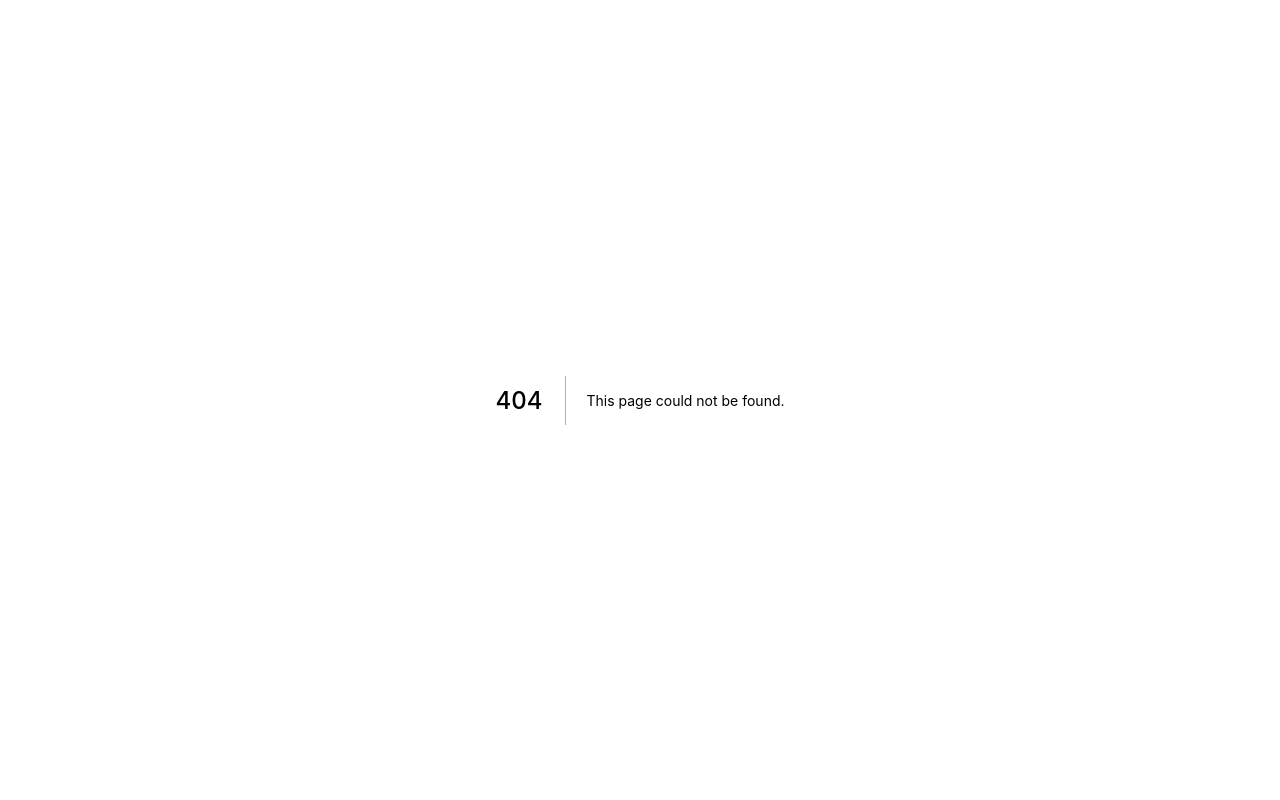
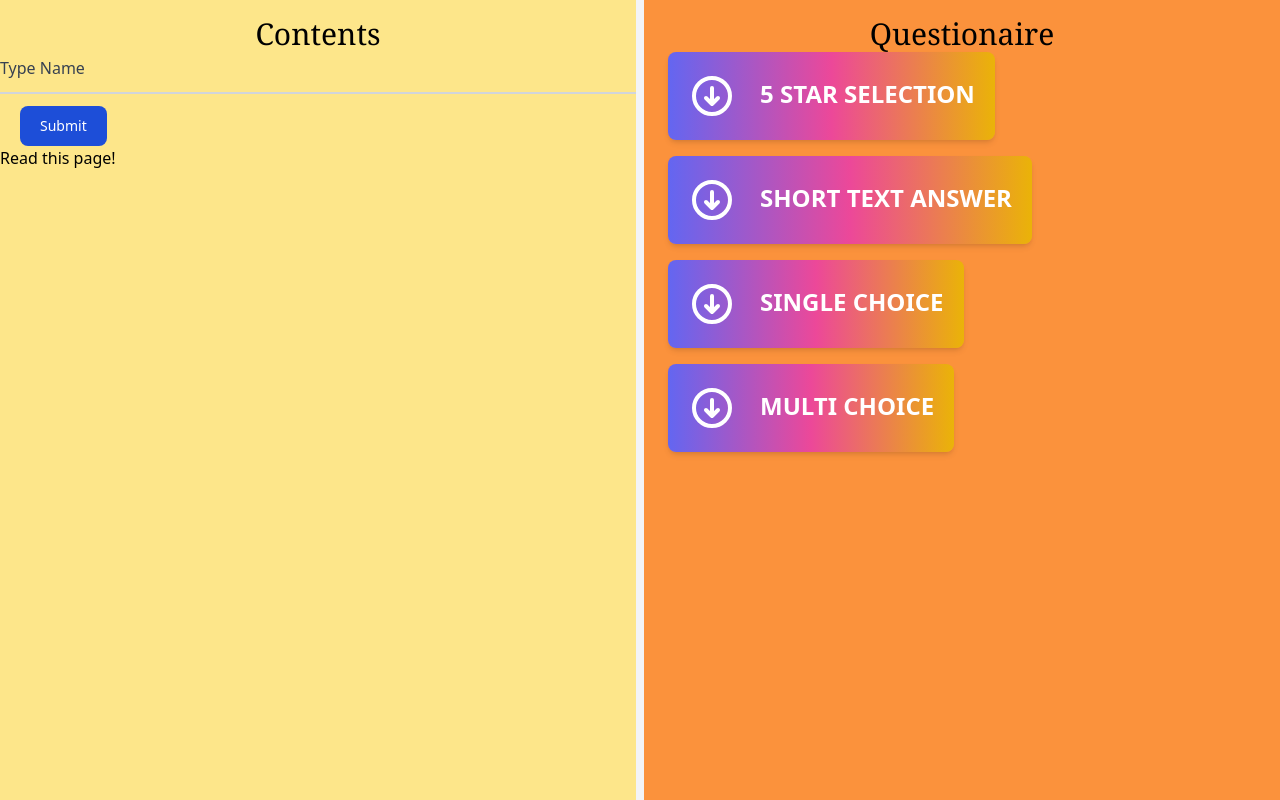
Before and after one commit to lyeqing/auto-questinair, a Next.js app: page /addType in a window 1280 px wide. Before the commit this address had no page. Built offline with nearby package versions, Linux system fonts and the light colour scheme.

Commit message:
added some more reducers

```diff
--- a/src/app/store.ts
+++ b/src/app/store.ts
@@ -4,10 +4,14 @@ import {
   ThunkAction,
 } from '@reduxjs/toolkit';
 import counterReducer from '../features/counter/counterSlice';
+import kanyeReducer from '../features/kanye/kanyeSlice';
+import typeListReducer from '../features/typeList/typeListSlice';
 
 export const store = configureStore({
   reducer: {
      counter: counterReducer,
+     kanyeQuote: kanyeReducer,
+     typeList:typeListReducer,
   },
 });
 
--- /dev/null
+++ b/src/components/shared/commonType.ts
@@ -0,0 +1,4 @@
+export type TypeListInsertValue = {
+  value: string;
+  index: number;
+};
--- /dev/null
+++ b/src/features/kanye/kanyeSlice.ts
@@ -0,0 +1,57 @@
+import {
+    AsyncThunk,
+  createAsyncThunk,
+  createSlice,
+} from '@reduxjs/toolkit';
+import axios from 'axios';
+import type { RootState } from '../../app/store';
+
+// here we are typing the types for the state
+export type KanyeState = {
+  data: { quote: string };
+  pending: boolean;
+  error: boolean;
+};
+
+const initialState: KanyeState = {
+  data: { quote: 'click that button' },
+  pending: false,
+  error: false,
+};
+
+// This action is what we will call using the dispatch in order to trigger the API call.
+export const getKanyeQuote: AsyncThunk<any, void, {}> = createAsyncThunk('kanye/kanyeQuote', async () => {
+  const response = await axios.get('https://api.kanye.rest/');
+
+  return response.data;
+});
+
+export const kanyeSlice = createSlice({
+  name: 'kanye',
+  initialState,
+  reducers: {
+// leave this empty here
+  },
+// The `extraReducers` field lets the slice handle actions defined elsewhere, including actions generated by createAsyncThunk or in other slices.
+// Since this is an API call we have 3 possible outcomes: pending, fulfilled and rejected. We have made allocations for all 3 outcomes.
+// Doing this is good practice as we can tap into the status of the API call and give our users an idea of what's happening in the background.
+  extraReducers: builder => {
+    builder
+      .addCase(getKanyeQuote.pending, state => {
+        state.pending = true;
+      })
+      .addCase(getKanyeQuote.fulfilled, (state, { payload }) => {
+// When the API call is successful and we get some data,the data becomes the `fulfilled` action payload
+        state.pending = false;
+        state.data = payload;
+      })
+      .addCase(getKanyeQuote.rejected, state => {
+        state.pending = false;
+        state.error = true;
+      });
+  },
+});
+
+export const selectKanye = (state: RootState) => state.kanyeQuote;
+
+export default kanyeSlice.reducer;
--- /dev/null
+++ b/src/features/typeList/typeListSlice.ts
@@ -0,0 +1,55 @@
+import {
+  createSlice,
+  PayloadAction,
+} from '@reduxjs/toolkit';
+import type { RootState } from '../../app/store';
+import { TypeListInsertValue } from '../../components/shared/commonType';
+
+// declaring the types for our state
+export type TypeListState = {
+  value: string[];
+};
+
+const initialState: TypeListState = {
+  value: [
+    '5 star selection',
+    'Short text answer',
+    'Single choice',
+    'Multi choice',
+  ],
+};
+
+export const typeListSlice = createSlice({
+  name: 'typeList',
+  initialState,
+// The `reducers` field lets us define reducers and generate associated actions.
+// In this example, 'increment', 'decrement' and 'incrementByAmount' are actions. They can be triggered from outside this slice, anywhere in the app.
+// So for example, if we make a dispatch to the 'increment' action here from the index page, it will get triggered and change the value of the state from 0 to 1.
+  reducers: {
+    addType: (state, action: PayloadAction<string>)  => {
+// Redux Toolkit allows us to write "mutating" logic in reducers.
+// It doesn't actually mutate the state because it uses the Immer library, which detects changes to a "draft state" and produces a brand new immutable state based off those changes
+      state.value.push(action.payload);
+    },
+    removeType: (state, action: PayloadAction<string>) => {
+      state.value = state.value.filter(v => v !== action.payload);
+    },
+// 'The increment by amount' action here, has one job and that is to take whatever value is passed to it and add that to state.value.
+// The PayloadAction type here is used to declare the contents of `action.payload`
+    insertType: (state, action: PayloadAction<TypeListInsertValue>) => {
+      state.value.splice(action.payload.index, 0, action.payload.value);
+    },
+  },
+});
+// Here we are just exporting the actions from this slice, so that we can call them anywhere in our app.
+export const {
+  addType,
+  removeType,
+  insertType,
+} = typeListSlice.actions;
+
+// calling the above actions would be useless if we could not access the data in the state. So, we use something called a selector which allows us to select a value from the state.
+export const selectTypeList = (state: RootState) => state.typeList.value;
+
+// exporting the reducer here, as we need to add this to the store
+export default typeListSlice.reducer;
--- /dev/null
+++ b/src/pages/addType.tsx
@@ -0,0 +1,67 @@
+import type { NextPage } from 'next';
+import Head from 'next/head';
+import Image from 'next/image';
+import { useState } from 'react';
+import { useAppDispatch, useAppSelector } from '../app/hooks';
+import { ElementButton } from '../components/elementButton';
+import { addType, selectTypeList } from '../features/typeList/typeListSlice';
+import Link from 'next/link';
+//import styles from '../styles/Home.module.css';
+
+const AddTypePage: NextPage = () => {
+  const [type, setType] = useState<string>('');
+  const dispatch = useAppDispatch();
+  const typeList = useAppSelector(selectTypeList);
+  const elementDisplay: JSX.Element[] = typeList.map((e) => (
+    <ElementButton key={e} fileName={e} />
+  ));
+  return (
+    <main className="bg-gray-100 dark:bg-gray-800 h-screen ">
+      <div className="grid auto-rows-auto grid-cols-2 gap-2 grid-flow-row">
+        <div className=" h-screen bg-amber-200">
+          <h1 className="w-full text-center font-serif text-3xl mt-4">
+            Contents
+          </h1>
+          <div className="relative z-0 mb-6 w-full group">
+            <input
+              type="email"
+              name="floating_email"
+              className="block py-2.5 px-0 w-full text-sm text-gray-900 bg-transparent border-0 border-b-2 border-gray-300 appearance-none dark:text-white dark:border-gray-600 dark:focus:border-blue-500 focus:outline-none focus:ring-0 focus:border-blue-600 peer"
+              placeholder=" "
+              value={type}
+              required
+              onChange={(e) => setType(e.target.value)}
+            />
+            <label
+              htmlFor="floating_email"
+              className="absolute text-md -mt-2 text-gray-700 dark:text-gray-400 duration-300 transform -translate-y-6 scale-75 top-3 -z-10 origin-[0] peer-focus:left-0 peer-focus:text-blue-600 peer-focus:dark:text-blue-500 peer-placeholder-shown:scale-100 peer-placeholder-shown:translate-y-0 peer-focus:scale-75 peer-focus:-translate-y-6"
+            >
+              Type Name
+            </label>
+            <button
+              onClick={() => dispatch(addType(type))}
+              className="text-white mt-3 ml-5 bg-blue-700 hover:bg-blue-800 focus:ring-4 focus:ring-blue-300 font-medium rounded-lg text-sm w-full sm:w-auto px-5 py-2.5 text-center dark:bg-blue-600 dark:hover:bg-blue-700 dark:focus:ring-blue-800"
+            >
+              Submit
+            </button>
+
+            <h1 className="title">
+              Read{' '}
+              <Link href="/">
+                <a>this page!</a>
+              </Link>
+            </h1>
+          </div>
+        </div>
+        <div className=" h-screen bg-orange-400 ">
+          <h1 className="w-full text-center font-serif text-3xl mt-4">
+            Questionaire
+          </h1>
+          {elementDisplay}
+        </div>
+      </div>
+    </main>
+  );
+};
+
+export default AddTypePage;
--- a/src/pages/index.tsx
+++ b/src/pages/index.tsx
@@ -1,17 +1,15 @@
 import type { NextPage } from 'next';
 import Head from 'next/head';
 import Image from 'next/image';
+import { useAppDispatch, useAppSelector } from '../app/hooks';
 import { ElementButton } from '../components/elementButton';
+import { selectTypeList } from '../features/typeList/typeListSlice';
 //import styles from '../styles/Home.module.css';
 
 const Home: NextPage = () => {
-  const elementList: string[] = [
-    '5 star selection',
-    'Short text answer',
-    'Single choice',
-    'Multi choice',
-  ];
-  const elementDisplay: JSX.Element[] = elementList.map((e) => (
+  const dispatch = useAppDispatch();
+  const typeList = useAppSelector(selectTypeList);
+  const elementDisplay: JSX.Element[] = typeList.map((e) => (
     <ElementButton key={e} fileName={e} />
   ));
   return (
--- /dev/null
+++ b/src/pages/kanye.tsx
@@ -0,0 +1,22 @@
+import React from 'react';
+import { useAppDispatch, useAppSelector } from '../app/hooks';
+import { getKanyeQuote, selectKanye } from '../features/kanye/kanyeSlice';
+
+const kanye: React.FC = () => {
+  const dispatch = useAppDispatch();
+  const { data, pending, error } = useAppSelector(selectKanye);
+
+  return (
+    <div>
+      <h2>Generate random Kanye West quote</h2>
+      {pending && <p>Loading...</p>}
+      {data && <p>{data.quote}</p>}
+      {error && <p>Oops, something went wrong</p>}
+      <button onClick={() => dispatch(getKanyeQuote())} disabled={pending}>
+        Generate Kanye Quote
+      </button>
+    </div>
+  );
+};
+
+export default kanye;
```
